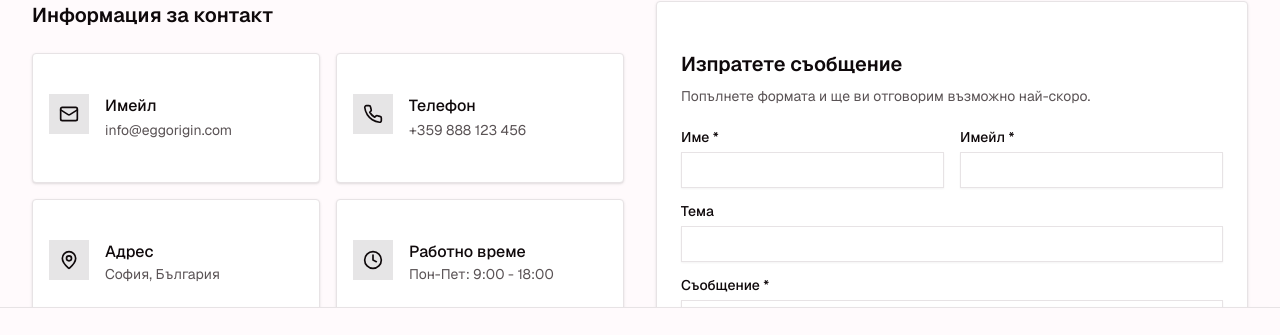
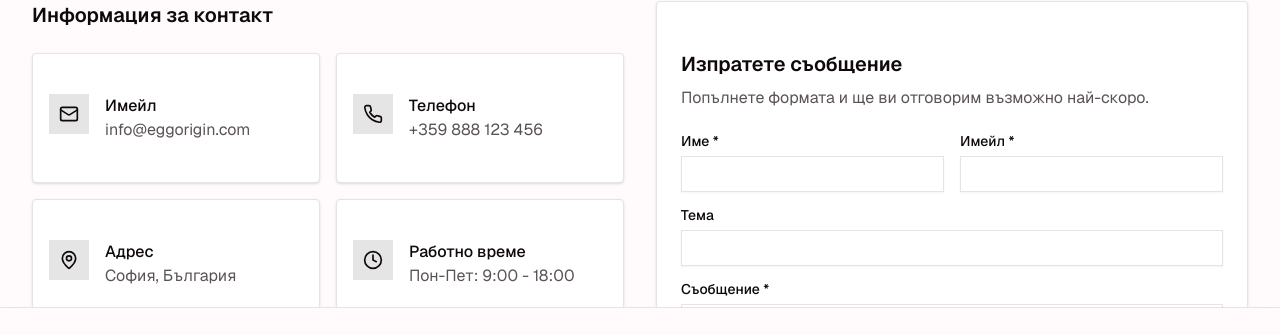
Before and after one commit to svetlanagrueva/ovaa-bars, a Next.js app: page /contact in a window 1280 px wide. Shown: the part 272-607 px from the top of the page. Built offline with nearby package versions, Linux system fonts and the light colour scheme; no server answers.

Commit message:
fix font size

```diff
--- a/app/(shop)/contact/page.tsx
+++ b/app/(shop)/contact/page.tsx
@@ -34,7 +34,7 @@ export default function ContactPage() {
                   </div>
                   <div>
                     <h3 className="font-medium text-foreground">Имейл</h3>
-                    <a href="mailto:info@eggorigin.com" className="text-sm text-muted-foreground hover:text-primary">
+                    <a href="mailto:info@eggorigin.com" className="text-muted-foreground hover:text-primary">
                       info@eggorigin.com
                     </a>
                   </div>
@@ -48,7 +48,7 @@ export default function ContactPage() {
                   </div>
                   <div>
                     <h3 className="font-medium text-foreground">Телефон</h3>
-                    <a href="tel:+359888123456" className="text-sm text-muted-foreground hover:text-primary">
+                    <a href="tel:+359888123456" className="text-muted-foreground hover:text-primary">
                       +359 888 123 456
                     </a>
                   </div>
@@ -62,7 +62,7 @@ export default function ContactPage() {
                   </div>
                   <div>
                     <h3 className="font-medium text-foreground">Адрес</h3>
-                    <p className="text-sm text-muted-foreground">
+                    <p className="text-muted-foreground">
                       София, България
                     </p>
                   </div>
@@ -76,7 +76,7 @@ export default function ContactPage() {
                   </div>
                   <div>
                     <h3 className="font-medium text-foreground">Работно време</h3>
-                    <p className="text-sm text-muted-foreground">
+                    <p className="text-muted-foreground">
                       Пон-Пет: 9:00 - 18:00
                     </p>
                   </div>
@@ -86,7 +86,7 @@ export default function ContactPage() {
 
             <div className="rounded-lg bg-secondary p-6">
               <h3 className="font-semibold text-foreground">Често задавани въпроси</h3>
-              <ul className="mt-4 space-y-3 text-sm text-muted-foreground">
+              <ul className="mt-4 space-y-3 text-muted-foreground">
                 <li>
                   <strong className="text-foreground">Колко време отнема доставката?</strong>
                   <p className="mt-1">Доставката със Speedy е до 2 работни дни в цяла България.</p>
@@ -108,7 +108,7 @@ export default function ContactPage() {
             <Card>
               <CardContent className="p-6">
                 <h2 className="text-xl font-semibold text-foreground">Изпратете съобщение</h2>
-                <p className="mt-2 text-sm text-muted-foreground">
+                <p className="mt-2 text-muted-foreground">
                   Попълнете формата и ще ви отговорим възможно най-скоро.
                 </p>
                 <ContactForm />
--- a/app/(shop)/privacy/page.tsx
+++ b/app/(shop)/privacy/page.tsx
@@ -10,7 +10,7 @@ export default function PrivacyPage() {
     <div className="bg-background py-12 sm:py-16">
       <div className="mx-auto max-w-3xl px-4 sm:px-6 lg:px-8">
         <h1 className="text-3xl font-bold tracking-tight text-foreground">Политика за поверителност</h1>
-        <p className="mt-4 text-sm text-muted-foreground">Последна актуализация: Януари 2026</p>
+        <p className="mt-4 text-muted-foreground">Последна актуализация: Януари 2026</p>
 
         <div className="mt-8 space-y-8 text-muted-foreground">
           <section>
--- a/app/(shop)/terms/page.tsx
+++ b/app/(shop)/terms/page.tsx
@@ -10,7 +10,7 @@ export default function TermsPage() {
     <div className="bg-background py-12 sm:py-16">
       <div className="mx-auto max-w-3xl px-4 sm:px-6 lg:px-8">
         <h1 className="text-3xl font-bold tracking-tight text-foreground">Общи условия</h1>
-        <p className="mt-4 text-sm text-muted-foreground">Последна актуализация: Януари 2026</p>
+        <p className="mt-4 text-muted-foreground">Последна актуализация: Януари 2026</p>
 
         <div className="mt-8 space-y-8 text-muted-foreground">
           <section>
```
